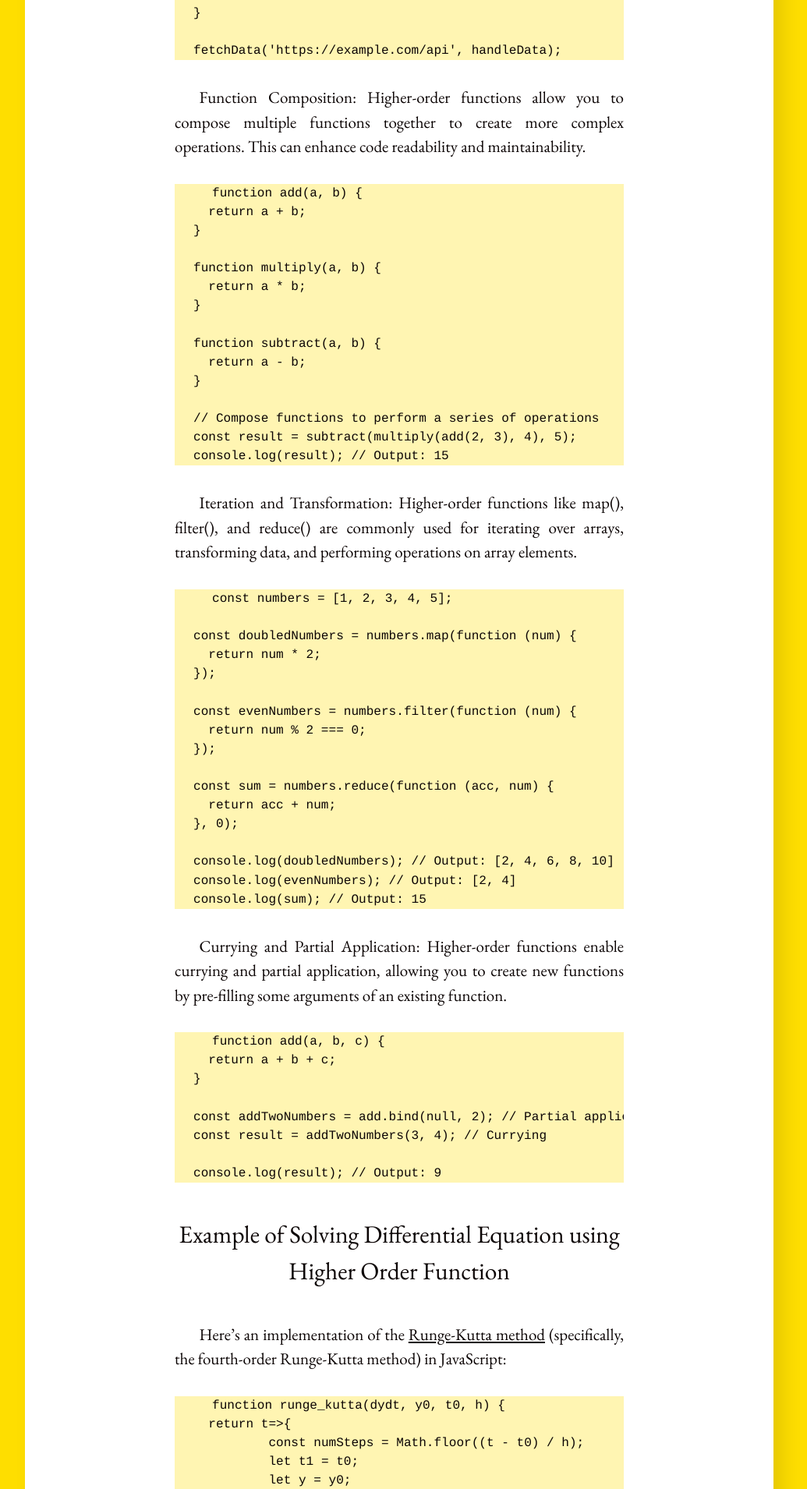
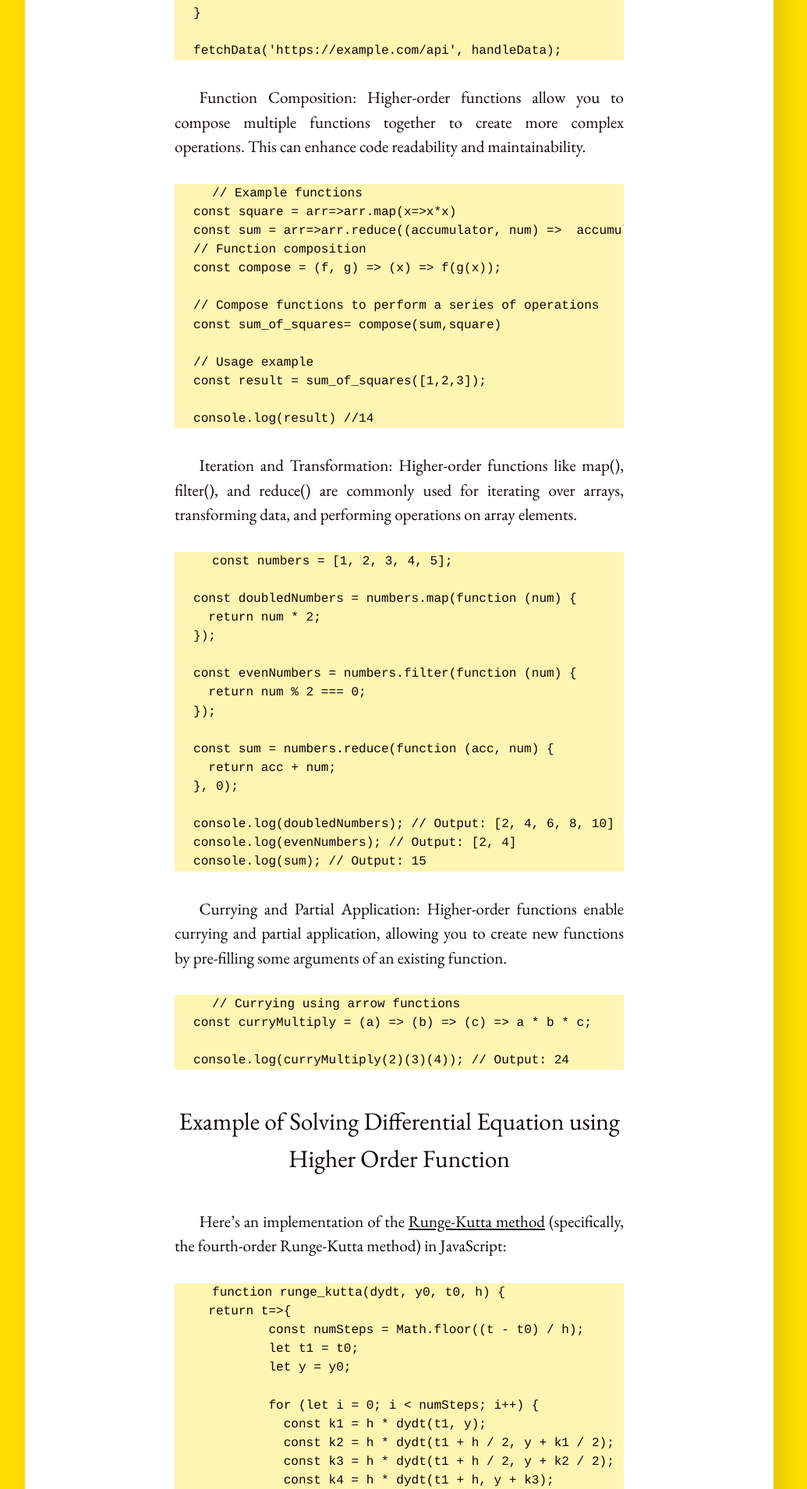
Before and after one commit to gopi-suvanam/gopi-suvanam.github.io, a Jekyll site: the page built from _posts/2023-05-26-Higher-Order-Functions-in-Functional-Programming-using-JavaScript.md, in a window 1280 px wide. Shown: the part 1391-3301 px from the top of the page at 78% size, without its empty margins (128-1163 px from the left). Built offline with Jekyll 4.4.1, drawn with Linux system fonts in a browser that asks for light colours.

Commit message:
Update 2023-05-26-Higher-Order-Functions-in-Functional-Programming-using-JavaScript.md

```diff
--- a/_posts/2023-05-26-Higher-Order-Functions-in-Functional-Programming-using-JavaScript.md
+++ b/_posts/2023-05-26-Higher-Order-Functions-in-Functional-Programming-using-JavaScript.md
@@ -28,21 +28,19 @@ Callback Functions: Higher-order functions are often used to handle asynchronous
 
 Function Composition: Higher-order functions allow you to compose multiple functions together to create more complex operations. This can enhance code readability and maintainability.
 
-	function add(a, b) {
-	  return a + b;
-	}
-
-	function multiply(a, b) {
-	  return a * b;
-	}
-
-	function subtract(a, b) {
-	  return a - b;
-	}
+	// Example functions
+	const square = arr=>arr.map(x=>x*x)
+	const sum = arr=>arr.reduce((accumulator, num) =>  accumulator + num, 0);
+	// Function composition
+	const compose = (f, g) => (x) => f(g(x));
 
 	// Compose functions to perform a series of operations
-	const result = subtract(multiply(add(2, 3), 4), 5);
-	console.log(result); // Output: 15
+	const sum_of_squares= compose(sum,square)
+
+	// Usage example
+	const result = sum_of_squares([1,2,3]);
+
+	console.log(result) //14
 
 Iteration and Transformation: Higher-order functions like map(), filter(), and reduce() are commonly used for iterating over arrays, transforming data, and performing operations on array elements.
 
@@ -66,14 +64,10 @@ Iteration and Transformation: Higher-order functions like map(), filter(), and r
 
 Currying and Partial Application: Higher-order functions enable currying and partial application, allowing you to create new functions by pre-filling some arguments of an existing function.
 
-	function add(a, b, c) {
-	  return a + b + c;
-	}
+	// Currying using arrow functions
+	const curryMultiply = (a) => (b) => (c) => a * b * c;
 
-	const addTwoNumbers = add.bind(null, 2); // Partial application
-	const result = addTwoNumbers(3, 4); // Currying
-
-	console.log(result); // Output: 9
+	console.log(curryMultiply(2)(3)(4)); // Output: 24
 
 ### Example of Solving Differential Equation using Higher Order Function
 
```
